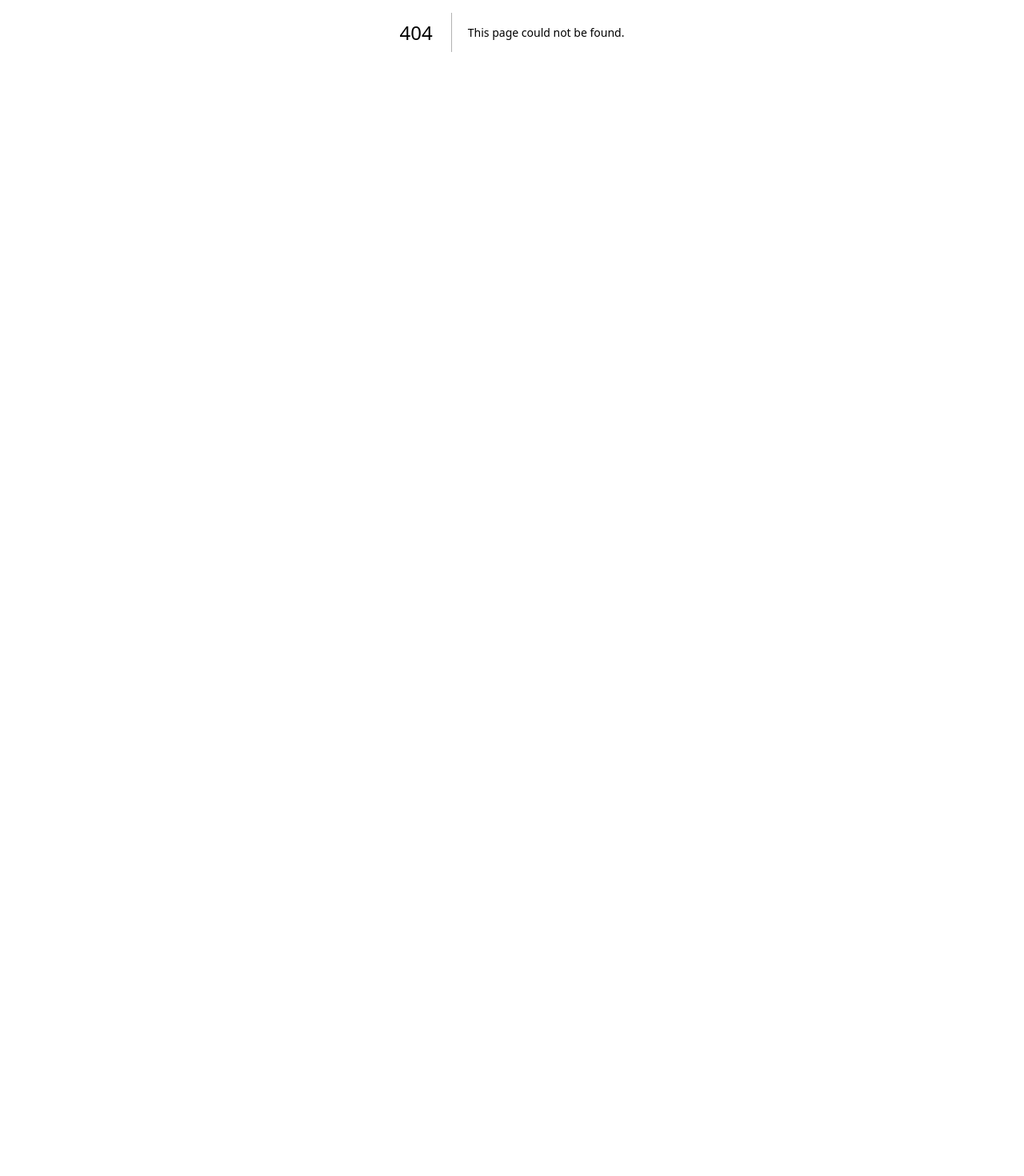
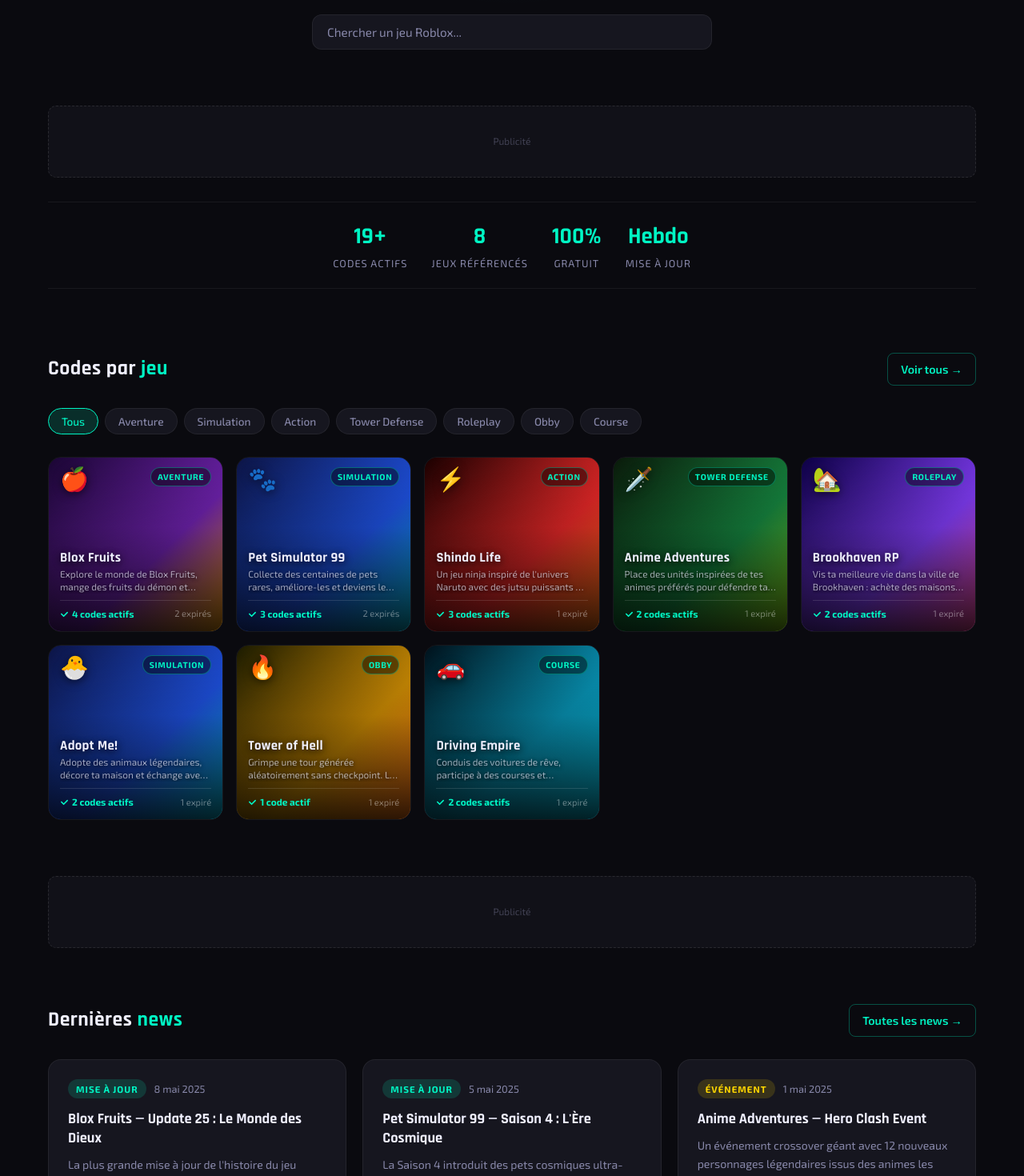
Before and after one commit to fufu78t/rblx-code, a Next.js app: page /home-index in a window 1280 px wide. Before the commit this address had no page. Shown: the part 360-1830 px from the top of the page at 80% size. Before the commit the page ends 800 px from the top, so only its background shows below. Built offline with nearby package versions, Linux system fonts and the light colour scheme; no server answers.

Commit message:
Add files via upload

```diff
--- /dev/null
+++ b/pages/home-index.js
@@ -0,0 +1,235 @@
+import { useState, useEffect } from 'react'
+import Link from 'next/link'
+import Layout from '../components/Layout'
+import { AdBanner } from '../components/AdSense'
+import games from '../data/games.json'
+import news from '../data/news.json'
+
+const CATEGORIES = ['Tous', 'Aventure', 'Simulation', 'Action', 'Tower Defense', 'Roleplay', 'Obby', 'Course']
+
+const UNIVERSE_IDS = {
+  'blox-fruits': '2753915549',
+  'pet-simulator-99': '8737899170',
+  'shindo-life': '3723359823',
+  'adopt-me': '1537690962',
+  'brookhaven-rp': '4924922222',
+  'tower-of-hell': '1962086868',
+  'murder-mystery-2': '142823291',
+  'doors': '6516141723',
+  'bedwars': '6872265039',
+  'royale-high': '735030788',
+  'jailbreak': '606849621',
+  'arsenal': '286090429',
+  'bloxburg': '185655149',
+  'piggy': '4752873903',
+  'all-star-tower-defense': '4989661698',
+  'anime-defenders': '16067277819',
+  'toilet-tower-defense': '13775256536',
+  'blade-ball': '13772394625',
+  'the-strongest-battlegrounds': '11827759684',
+  'dress-to-impress': '17595386767',
+  'grow-a-garden': '126244816690',
+  'flee-the-facility': '1520158807',
+  'slap-battles': '6403373529',
+}
+
+const CAT_COLORS = {
+  'Aventure': 'linear-gradient(135deg, #1a0533 0%, #6b21a8 60%, #f59e0b 100%)',
+  'Simulation': 'linear-gradient(135deg, #0c1445 0%, #1d4ed8 60%, #06b6d4 100%)',
+  'Action': 'linear-gradient(135deg, #1a0000 0%, #dc2626 60%, #f97316 100%)',
+  'Tower Defense': 'linear-gradient(135deg, #0a1a0a 0%, #15803d 60%, #84cc16 100%)',
+  'Roleplay': 'linear-gradient(135deg, #0c0045 0%, #7c3aed 60%, #ec4899 100%)',
+  'Obby': 'linear-gradient(135deg, #1a1a00 0%, #ca8a04 60%, #f97316 100%)',
+  'Course': 'linear-gradient(135deg, #00101a 0%, #0891b2 60%, #06b6d4 100%)',
+  'default': 'linear-gradient(135deg, #0a0a1a 0%, #1e1e3f 60%, #2d1b69 100%)',
+}
+
+function useRobloxThumbnails(gameList) {
+  const [thumbnails, setThumbnails] = useState({})
+
+  useEffect(() => {
+    const pairs = gameList
+      .map(g => ({ slug: g.slug, uid: UNIVERSE_IDS[g.slug] }))
+      .filter(p => p.uid)
+
+    if (pairs.length === 0) return
+
+    const ids = pairs.map(p => p.uid).join(',')
+
+    fetch(`/api/thumbnails?ids=${ids}`)
+      .then(r => r.json())
+      .then(data => {
+        if (!data.data) return
+        const map = {}
+        data.data.forEach(item => {
+          const pair = pairs.find(p => p.uid === String(item.targetId))
+          if (pair && item.imageUrl) map[pair.slug] = item.imageUrl
+        })
+        setThumbnails(map)
+      })
+      .catch(() => {})
+  }, [])
+
+  return thumbnails
+}
+
+function GameCard({ game, thumbnailUrl }) {
+  const actifs = game.codes.filter(c => c.actif).length
+  const expires = game.codes.filter(c => !c.actif).length
+  const fallback = CAT_COLORS[game.categorie] || CAT_COLORS['default']
+
+  return (
+    <Link href={`/codes/${game.slug}`} className="game-card-v2">
+      <div
+        className="card-bg"
+        style={
+          thumbnailUrl
+            ? { backgroundImage: `url(${thumbnailUrl})`, backgroundSize: 'cover', backgroundPosition: 'center' }
+            : { background: fallback }
+        }
+      />
+      <div className="card-overlay" />
+      <div className="card-content">
+        <div className="card-top">
+          {!thumbnailUrl && <span className="game-emoji-v2">{game.image}</span>}
+          <span className="game-cat-v2">{game.categorie}</span>
+        </div>
+        <div className="card-bottom">
+          <div className="game-name-v2">{game.nom}</div>
+          <p className="game-desc-v2">{game.description}</p>
+          <div className="game-meta-v2">
+            <span className="codes-active-v2">
+              <svg width="11" height="11" viewBox="0 0 12 12" fill="none" style={{ marginRight: '4px', verticalAlign: 'middle' }}>
+                <path d="M2 6l3 3 5-5" stroke="currentColor" strokeWidth="1.8" strokeLinecap="round" strokeLinejoin="round" />
+              </svg>
+              {actifs} code{actifs > 1 ? 's' : ''} actif{actifs > 1 ? 's' : ''}
+            </span>
+            <span className="codes-expired-v2">{expires} expiré{expires > 1 ? 's' : ''}</span>
+          </div>
+        </div>
+      </div>
+      <div className="card-shimmer" />
+    </Link>
+  )
+}
+
+export default function Home() {
+  const [search, setSearch] = useState('')
+  const [cat, setCat] = useState('Tous')
+  const thumbnails = useRobloxThumbnails(games)
+
+  const totalCodes = games.reduce((acc, g) => acc + g.codes.filter(c => c.actif).length, 0)
+  const totalGames = games.length
+
+  const filtered = games.filter(g => {
+    const matchSearch = g.nom.toLowerCase().includes(search.toLowerCase())
+    const matchCat = cat === 'Tous' || g.categorie === cat
+    return matchSearch && matchCat
+  })
+
+  const latestNews = news.slice(0, 3)
+
+  return (
+    <Layout>
+      {/* HERO */}
+      <div className="hero">
+        <h1>Tous les codes <span className="highlight">Roblox</span><br />actifs en 2025</h1>
+        <p>Retrouve instantanément les codes actifs et expirés pour tous tes jeux Roblox préférés. Gratuit, sans inscription.</p>
+        <div className="search-bar">
+          <input
+            type="text"
+            placeholder="Chercher un jeu Roblox..."
+            value={search}
+            onChange={e => setSearch(e.target.value)}
+          />
+        </div>
+      </div>
+
+      {/* PUB HAUT */}
+      <div className="container">
+        <AdBanner type="leaderboard" />
+      </div>
+
+      {/* STATS */}
+      <div className="container">
+        <div className="stats-bar">
+          <div className="stat-item">
+            <div className="num">{totalCodes}+</div>
+            <div className="label">Codes actifs</div>
+          </div>
+          <div className="stat-item">
+            <div className="num">{totalGames}</div>
+            <div className="label">Jeux référencés</div>
+          </div>
+          <div className="stat-item">
+            <div className="num">100%</div>
+            <div className="label">Gratuit</div>
+          </div>
+          <div className="stat-item">
+            <div className="num">Hebdo</div>
+            <div className="label">Mise à jour</div>
+          </div>
+        </div>
+      </div>
+
+      {/* GAMES */}
+      <div className="container">
+        <section className="section">
+          <div className="section-header">
+            <h2 className="section-title">Codes par <span>jeu</span></h2>
+            <Link href="/codes" className="view-all">Voir tous →</Link>
+          </div>
+
+          <div className="filters">
+            {CATEGORIES.map(c => (
+              <button
+                key={c}
+                className={`filter-btn ${cat === c ? 'active' : ''}`}
+                onClick={() => setCat(c)}
+              >
+                {c}
+              </button>
+            ))}
+          </div>
+
+          <div className="games-grid-v2">
+            {filtered.map(game => (
+              <GameCard key={game.slug} game={game} thumbnailUrl={thumbnails[game.slug]} />
+            ))}
+          </div>
+
+          {filtered.length === 0 && (
+            <p style={{ color: 'var(--text-secondary)', textAlign: 'center', padding: '40px 0' }}>
+              Aucun jeu trouvé pour "{search}". Reviens bientôt !
+            </p>
+          )}
+        </section>
+
+        <AdBanner type="leaderboard" />
+
+        {/* NEWS */}
+        <section className="section">
+          <div className="section-header">
+            <h2 className="section-title">Dernières <span>news</span></h2>
+            <Link href="/news" className="view-all">Toutes les news →</Link>
+          </div>
+          <div className="news-grid">
+            {latestNews.map(article => (
+              <Link key={article.id} href={`/news/${article.id}`} className="news-card">
+                <div className="news-meta">
+                  <span className={`news-cat ${article.categorie}`}>
+                    {article.categorie === 'mise-a-jour' ? 'Mise à jour' : article.categorie === 'evenement' ? 'Événement' : 'Sortie'}
+                  </span>
+                  <span className="news-date">{new Date(article.date).toLocaleDateString('fr-FR', { day: 'numeric', month: 'long', year: 'numeric' })}</span>
+                </div>
+                <h3>{article.titre}</h3>
+                <p>{article.resume}</p>
+                <div className="news-game-tag">{article.image} {article.jeu}</div>
+              </Link>
+            ))}
+          </div>
+        </section>
+      </div>
+    </Layout>
+  )
+}
```
